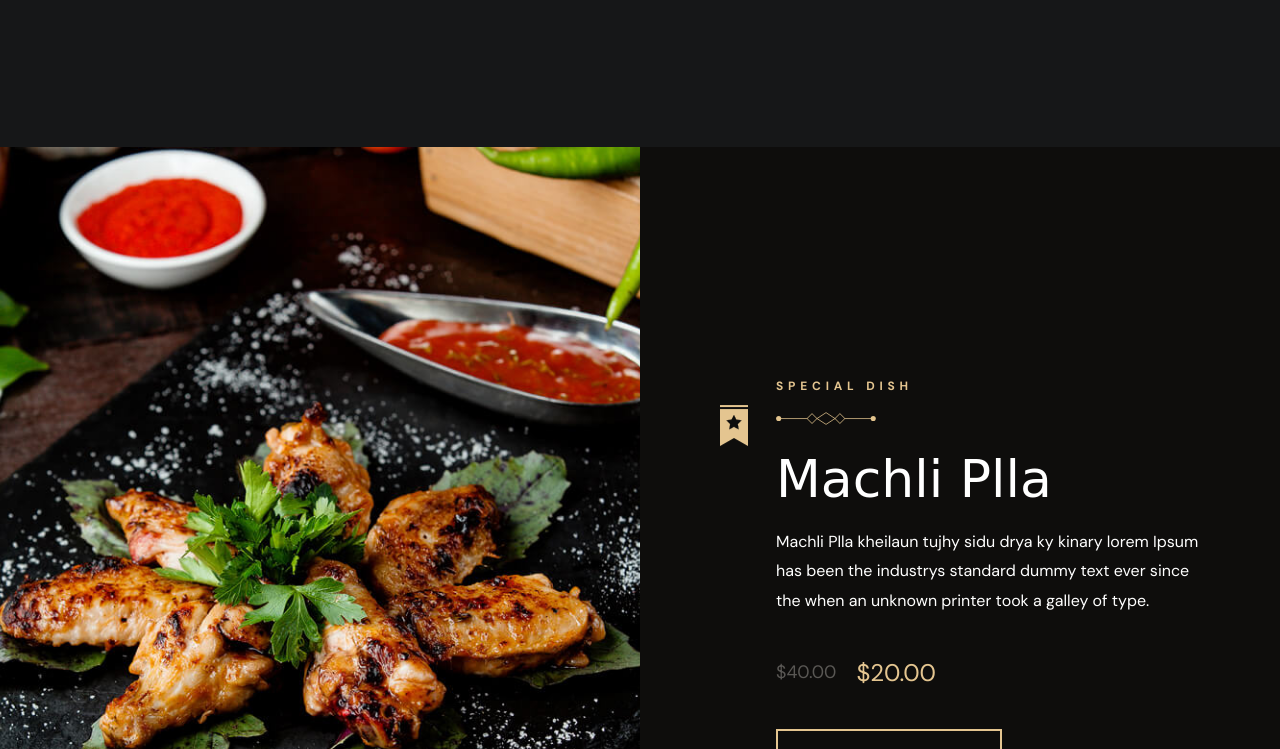
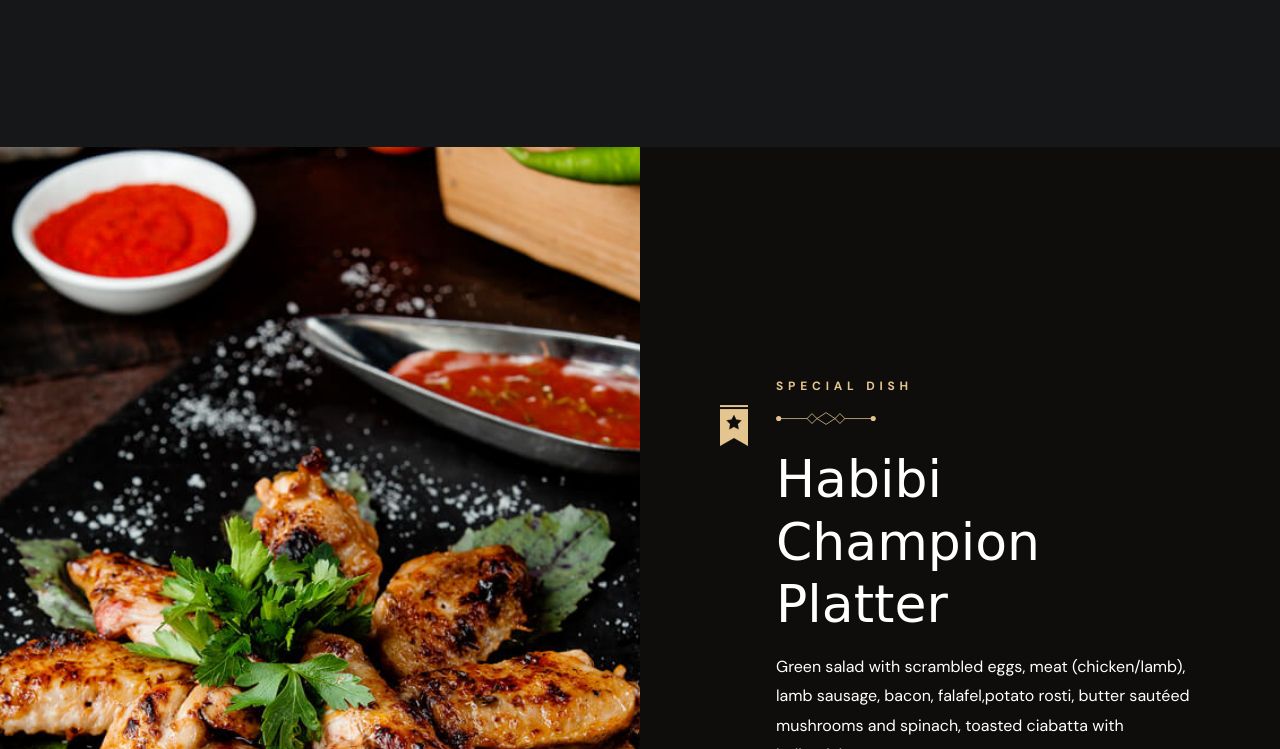
Before and after one commit to Jeevan1310/yahabibi, a website built with Vite: page index.html in a window 1280 px wide. Shown: the part 2731-3480 px from the top of the page. Built offline with nearby package versions, Linux system fonts and the light colour scheme; files whose address does not match are found by name; a web font is replaced by a local one.

Commit message:
menu changes special

```diff
--- a/index.html
+++ b/index.html
@@ -407,17 +407,16 @@
 
             <p class="section-subtitle label-2">Special Dish</p>
 
-            <h2 class="headline-1 section-title">Machli Plla</h2>
+            <h2 class="headline-1 section-title">Habibi Champion Platter</h2>
 
             <p class="section-text">
-              Machli Plla kheilaun tujhy sidu drya ky kinary  lorem Ipsum has been the
-              industrys standard dummy text ever since the when an unknown printer took a galley of type.
+              Green salad with scrambled eggs, meat (chicken/lamb), lamb sausage, bacon, falafel,potato rosti, butter sautéed mushrooms and spinach, toasted ciabatta with hollandaise sauce.
             </p>
 
             <div class="wrapper">
               <del class="del body-3">$40.00</del>
 
-              <span class="span body-1">$20.00</span>
+              <span class="span body-1">$30.00</span>
             </div>
 
             <a href="#" class="btn btn-primary">
```
